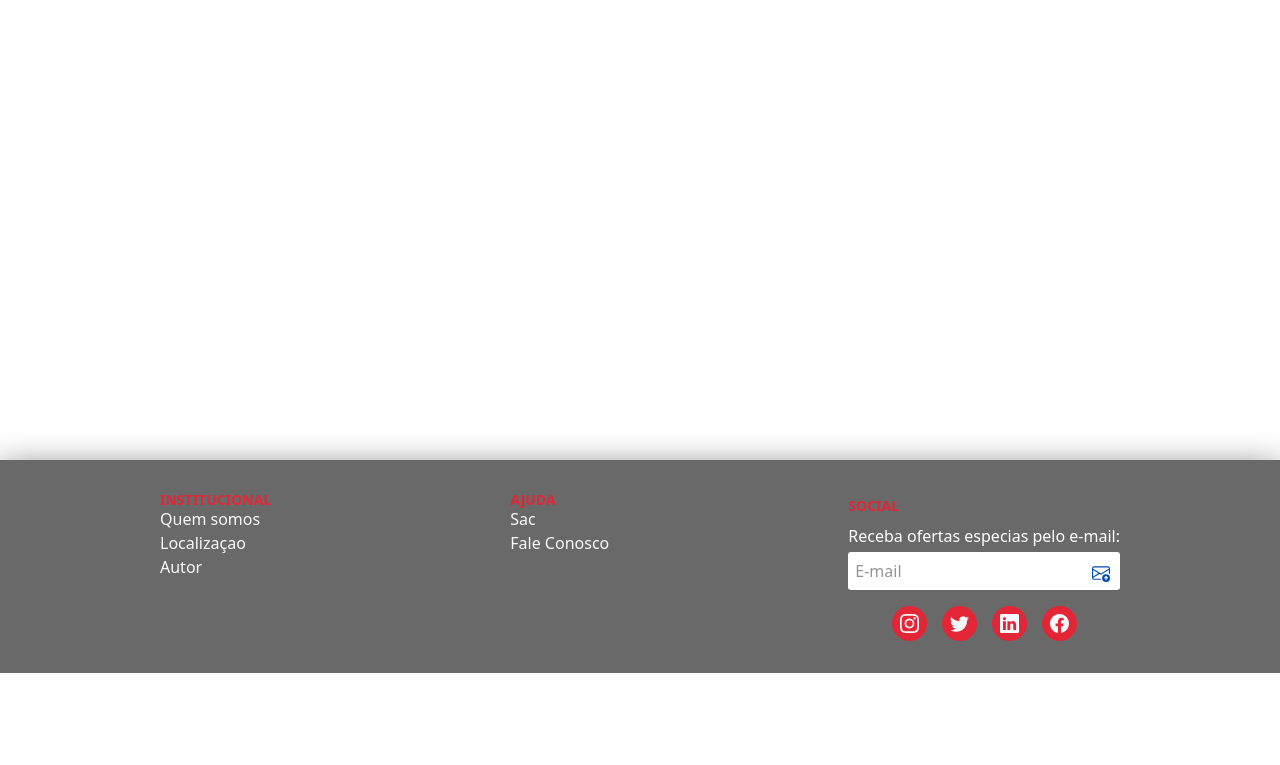
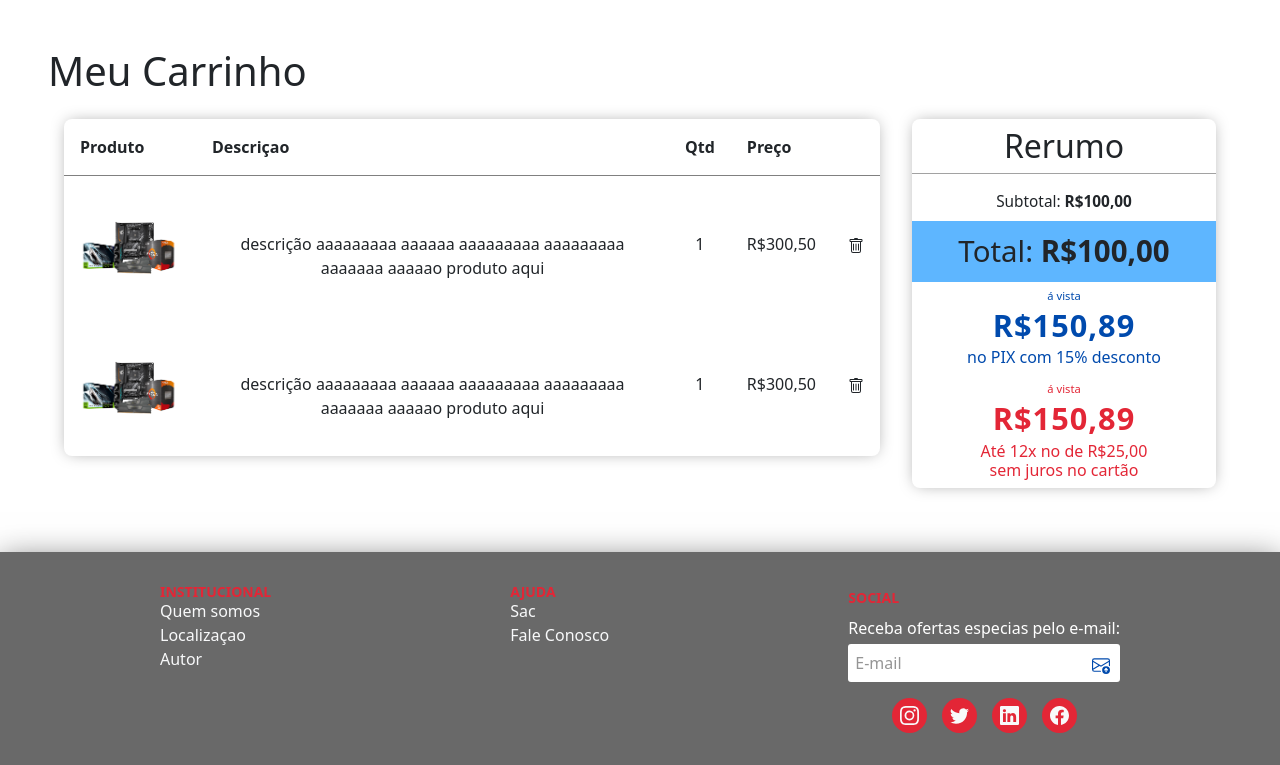
Before and after one commit to maxwel0lz/ecommerceHardwares, a PHP site: page /pages/carrinho.html in a window 1280 px wide. Shown: the part 127-892 px from the top of the page. Before the commit the page ends 800 px from the top, so only its background shows below. Run offline with PHP 8.4, Linux system fonts and the light colour scheme; grey boxes are pictures that could not be loaded.

Commit message:
layout carrinho 90% (Aplicar Responsividade)

```diff
--- a/pages/carrinho.html
+++ b/pages/carrinho.html
@@ -7,6 +7,7 @@
     <link rel="stylesheet" href="../global.css">
     <link rel="stylesheet" href="../styles/stNav.css">
     <link rel="stylesheet" href="../styles/footer.css">
+    <link rel="stylesheet" href="../styles/stCarrinho/mainCarrinho.css">
     <link
     href="https://cdn.jsdelivr.net/npm/bootstrap@5.3.3/dist/css/bootstrap.min.css"
     rel="stylesheet"
@@ -54,8 +55,67 @@
         </div>
       </nav>
 
+      <main class="p-5">
+        <h1>Meu Carrinho</h1>
+        <div id="conteiner">
+          <div id="box-itens-car">
+            <div id="box-2">
+              <table id="tabela">
+                <thead>
+                  <tr class="linha-titulo-tab">
+                    <th class="col_titulo-tab">Produto</th>
+                    <th class="col_titulo-tab">Descriçao</th>
+                    <th class="col_titulo-tab">Qtd</th>
+                    <th class="col_titulo-tab">Preço</th>
+                    <th class="col_titulo-tab"></th>
+                  </tr>
+                </thead>
+                <tbody class="">
+                  <tr class="linha-item-tab">
+                    <td class="col_item-tab"><img src="../assets/motagemHadware.png" width="100px" alt=""></td>
+                    <td class="col_item-tab">descrição aaaaaaaaa aaaaaa aaaaaaaaa aaaaaaaaa aaaaaaa aaaaao produto aqui</td>
+                    <td class="col_item-tab">1</td>
+                    <td class="col_item-tab">R$300,50</td>
+                    <td class="col_item-tab"><svg xmlns="http://www.w3.org/2000/svg" width="16" height="16" fill="currentColor" class="bi bi-trash" viewBox="0 0 16 16"><path d="M5.5 5.5A.5.5 0 0 1 6 6v6a.5.5 0 0 1-1 0V6a.5.5 0 0 1 .5-.5m2.5 0a.5.5 0 0 1 .5.5v6a.5.5 0 0 1-1 0V6a.5.5 0 0 1 .5-.5m3 .5a.5.5 0 0 0-1 0v6a.5.5 0 0 0 1 0z"/><path d="M14.5 3a1 1 0 0 1-1 1H13v9a2 2 0 0 1-2 2H5a2 2 0 0 1-2-2V4h-.5a1 1 0 0 1-1-1V2a1 1 0 0 1 1-1H6a1 1 0 0 1 1-1h2a1 1 0 0 1 1 1h3.5a1 1 0 0 1 1 1zM4.118 4 4 4.059V13a1 1 0 0 0 1 1h6a1 1 0 0 0 1-1V4.059L11.882 4zM2.5 3h11V2h-11z"/></svg></td>
+                  </tr>
+                  <tr class="linha-item-tab">
+                    <td class="col_item-tab"><img src="../assets/motagemHadware.png" width="100px" alt=""></td>
+                    <td class="col_item-tab">descrição aaaaaaaaa aaaaaa aaaaaaaaa aaaaaaaaa aaaaaaa aaaaao produto aqui</td>
+                    <td class="col_item-tab">1</td>
+                    <td class="col_item-tab">R$300,50</td>
+                    <td class="col_item-tab"><svg xmlns="http://www.w3.org/2000/svg" width="16" height="16" fill="currentColor" class="bi bi-trash" viewBox="0 0 16 16"><path d="M5.5 5.5A.5.5 0 0 1 6 6v6a.5.5 0 0 1-1 0V6a.5.5 0 0 1 .5-.5m2.5 0a.5.5 0 0 1 .5.5v6a.5.5 0 0 1-1 0V6a.5.5 0 0 1 .5-.5m3 .5a.5.5 0 0 0-1 0v6a.5.5 0 0 0 1 0z"/><path d="M14.5 3a1 1 0 0 1-1 1H13v9a2 2 0 0 1-2 2H5a2 2 0 0 1-2-2V4h-.5a1 1 0 0 1-1-1V2a1 1 0 0 1 1-1H6a1 1 0 0 1 1-1h2a1 1 0 0 1 1 1h3.5a1 1 0 0 1 1 1zM4.118 4 4 4.059V13a1 1 0 0 0 1 1h6a1 1 0 0 0 1-1V4.059L11.882 4zM2.5 3h11V2h-11z"/></svg></td>
+                  </tr>
+                </tbody>
+              </table>
+            </div>
+          </div>
+          <div id="boxpedido">
+            <div id="box-1">
+              <h2>Rerumo</h2>
+              <span id="sub">Subtotal:
+                <strong>R$100,00</strong>
+              </span>
+              <span id="total">Total:
+                <strong>R$100,00</strong>
+              </span>
+              <div id="info-avista">
+                <p>á vista</p>
+                <strong>R$150,89</strong>
+                <h6>no PIX com 15% desconto</p>
+              </div>
+              <div id="info-cred">
+                <p>á vista</p>
+                <strong>R$150,89</strong>
+                <h6>Até 12x no de <span>R$25,00</span><br>sem juros no cartão</p>
+              </div>
+            </div>
+          </div>
+        </div>
+      </main>
+
+
       <!-- FOOTER -->
-      <footer id="footer" class="fixed-bottom">
+      <footer id="footer" class="">
         <div id="boxfooter" class="d-flex justify-content-between ">
 
           <div class="">
--- a/scripts/produtos.js
+++ b/scripts/produtos.js
@@ -1,7 +1,7 @@
 import lista from "./listaPRodutos.js";
 const listaProdutos = lista()
 
-
+console.log(listaProdutos);
 
 function criarViewProduto(id,titulo,desc,imagem) {
     const boxprodutos = document.querySelector('#boxprodutos')
--- a/styles/footer.css
+++ b/styles/footer.css
@@ -5,6 +5,7 @@ p , h6 , h5 {
 }
 #footer{
     background-color: var(--gray-800);
+
 }
 
 #boxfooter{
--- /dev/null
+++ b/styles/stCarrinho/mainCarrinho.css
@@ -0,0 +1,94 @@
+#conteiner{
+
+
+    display: flex;
+    flex-direction: row;
+}
+#box-itens-car{
+    width: 100%;
+    padding: 1rem;
+
+}
+#box-2{
+    border-radius: 8px;
+    box-shadow: 0 0 1em -0.2em var(--gray-500);
+}
+#tabela{
+    max-width: 100%;
+}
+#tabela th{
+
+    border-bottom: 1px solid gray;
+}
+
+.col_titulo-tab{
+    padding: 1rem;
+}
+.col_item-tab{
+    padding: 1rem;
+    text-align: center;
+    word-wrap: break-word;
+
+}
+
+
+
+/* Box de pedido */
+
+#boxpedido{
+    padding: 1rem;
+    max-width: 100%;
+    min-width: 21rem;
+
+}
+#box-1{
+    box-shadow: 0 0 1em -0.2em var(--gray-500);
+    border-radius: 8px;
+    display: flex;
+    flex-direction: column;
+    /*border: 1px solid var(--azul-500);*/
+    text-align: center;
+}
+#box-1 > h2{
+    border-bottom: 1px solid var(--gray-500);
+    padding: 0.5rem;
+}
+#sub{
+    font-size: calc(0.8rem + 0.2vw);
+    padding: 0.5rem;
+}
+#total{
+    padding: 0.5rem;
+    font-size: calc(1.2rem + 0.8vw);
+    background-color: rgba(0, 140, 255, 0.63);
+}
+#info-avista{
+    padding: 0.5rem;
+    color: var(--azul-500);
+}
+#info-avista > p{
+    font-size: 0.7rem;
+}
+#info-avista strong{
+    font-size:calc( 1.2rem + 0.9vw);
+    color: var(--azul-500);
+    letter-spacing: 1px;
+}
+#info-cred{
+    color: var(--vermelho-500);
+    padding: 0.5rem;
+}
+#info-cred > p{
+    font-size: 0.7rem;
+    color: var(--vermelho-500);
+}
+#info-cred strong{
+    font-size:calc( 1.2rem + 0.9vw);
+    color: var(--vermelho-500);
+    letter-spacing: 1px;
+}
+@media only screen and (max-width: 890px){
+    #conteiner{
+        flex-direction: column-reverse;
+    }
+}
```
Also changed, not shown: index.html (+4 -4 lines).
